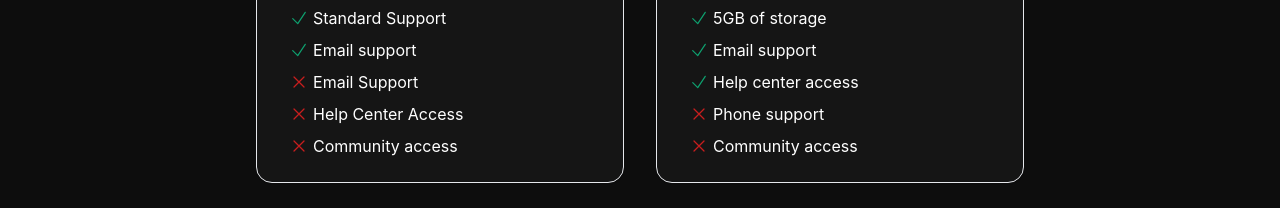
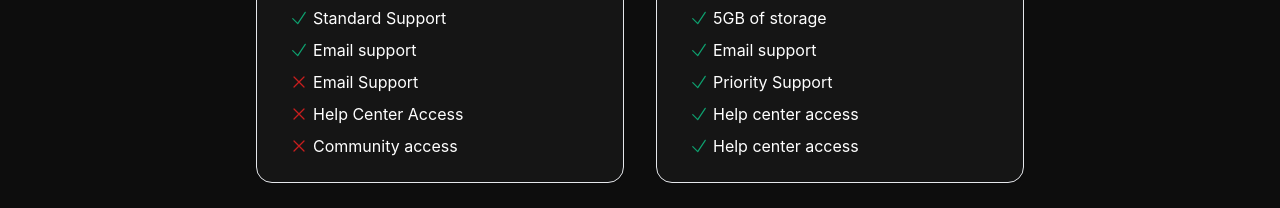
Before and after one commit to yashmandi/boilerstack, a React (Vite) app: page /pricing in a window 1280 px wide. Shown: the part 459-667 px from the top of the page. Built offline with nearby package versions, Linux system fonts and the light colour scheme; a web font is replaced by a local one.

Commit message:
pricing page

```diff
--- a/src/pages/Pricing.jsx
+++ b/src/pages/Pricing.jsx
@@ -240,6 +240,23 @@ const Pricing = () => {
                         d="M4.5 12.75l6 6 9-13.5"
                       />
                     </svg>
+                    <span className="text-white">Priority Support</span>
+                  </li>
+                  <li className="flex items-center gap-1">
+                    <svg
+                      xmlns="http://www.w3.org/2000/svg"
+                      fill="none"
+                      viewBox="0 0 24 24"
+                      strokeWidth="1.5"
+                      stroke="currentColor"
+                      className="size-5 text-green-500"
+                    >
+                      <path
+                        strokeLinecap="round"
+                        strokeLinejoin="round"
+                        d="M4.5 12.75l6 6 9-13.5"
+                      />
+                    </svg>
                     <span className="text-white">Help center access</span>
                   </li>
                   <li className="flex items-center gap-1">
@@ -249,32 +266,15 @@ const Pricing = () => {
                       viewBox="0 0 24 24"
                       strokeWidth="1.5"
                       stroke="currentColor"
-                      className="size-5 text-red-700"
+                      className="size-5 text-green-500"
                     >
                       <path
                         strokeLinecap="round"
                         strokeLinejoin="round"
-                        d="M6 18L18 6M6 6l12 12"
+                        d="M4.5 12.75l6 6 9-13.5"
                       />
                     </svg>
-                    <span className="text-white">Phone support</span>
-                  </li>
-                  <li className="flex items-center gap-1">
-                    <svg
-                      xmlns="http://www.w3.org/2000/svg"
-                      fill="none"
-                      viewBox="0 0 24 24"
-                      strokeWidth="1.5"
-                      stroke="currentColor"
-                      className="size-5 text-red-700"
-                    >
-                      <path
-                        strokeLinecap="round"
-                        strokeLinejoin="round"
-                        d="M6 18L18 6M6 6l12 12"
-                      />
-                    </svg>
-                    <span className="text-white">Community access</span>
+                    <span className="text-white">Help center access</span>
                   </li>
                 </ul>
               </div>
```
